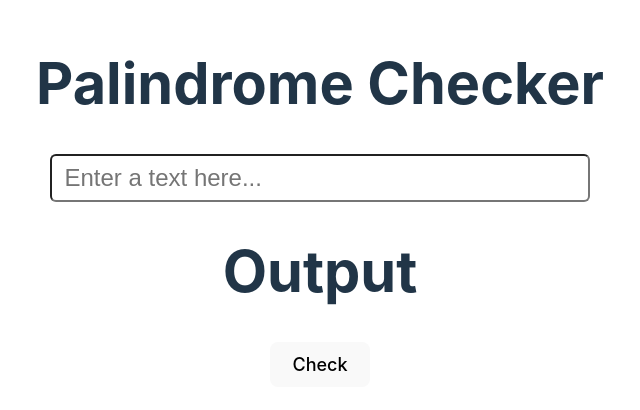
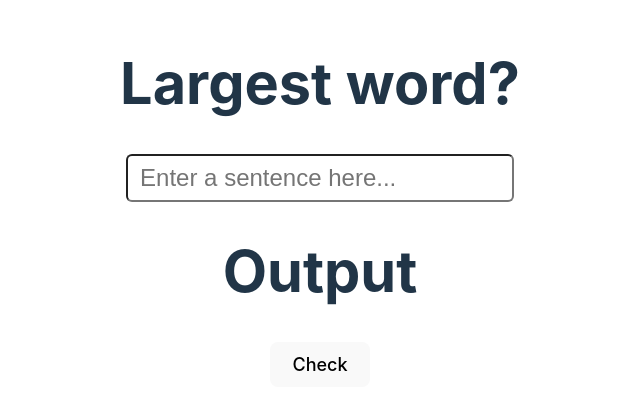
Before and after one commit to isaaxh/whats-the-largest-word, a React (Vite) app: page / in a window 1280 px wide. Shown: the part 200-610 px from the top of the page, without its empty margins (320-960 px from the left). Built offline with nearby package versions, Linux system fonts and the light colour scheme.

Commit message:
add strategy to solve the problem

```diff
--- a/src/App.tsx
+++ b/src/App.tsx
@@ -1,21 +1,31 @@
+import { useState } from "react";
 import "./App.css";
 
+// break the sentence down to an array of words
+// then cycle through each word of the array
+// then create another array which will contain the length of each word
+// then note down the length of each word inside that array
+// then return the highest number from the indices
+// then find the corresponding word of the same index in the word array
+
 const App = () => {
+  const [output, setOutput] = useState("");
+
   return (
     <div className='container'>
       <div className='question-container'>
-        <h1 className='title'>Palindrome Checker</h1>
+        <h1 className='title'>Largest word?</h1>
         <div className='input-container'>
           <input
             className='input-text'
             type='text'
-            placeholder='Enter a text here...'
+            placeholder='Enter a sentence here...'
           />
         </div>
       </div>
       <div className='output-container'>
         <h1 className='title'>Output</h1>
-        <div className='output'></div>
+        <div className='output'>{output}</div>
       </div>
       <div className='btn-container'>
         <button className='btn' type='button'>
```
